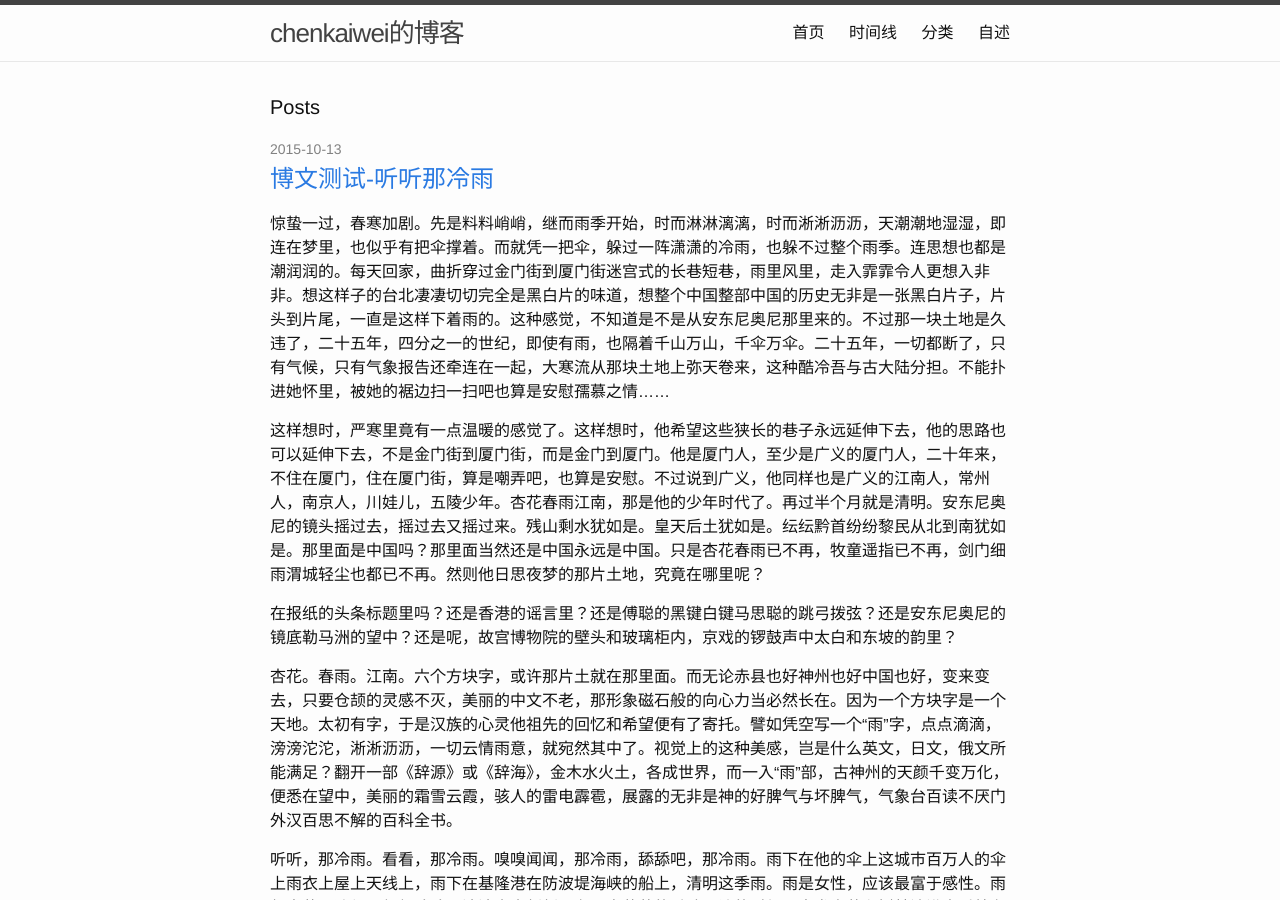
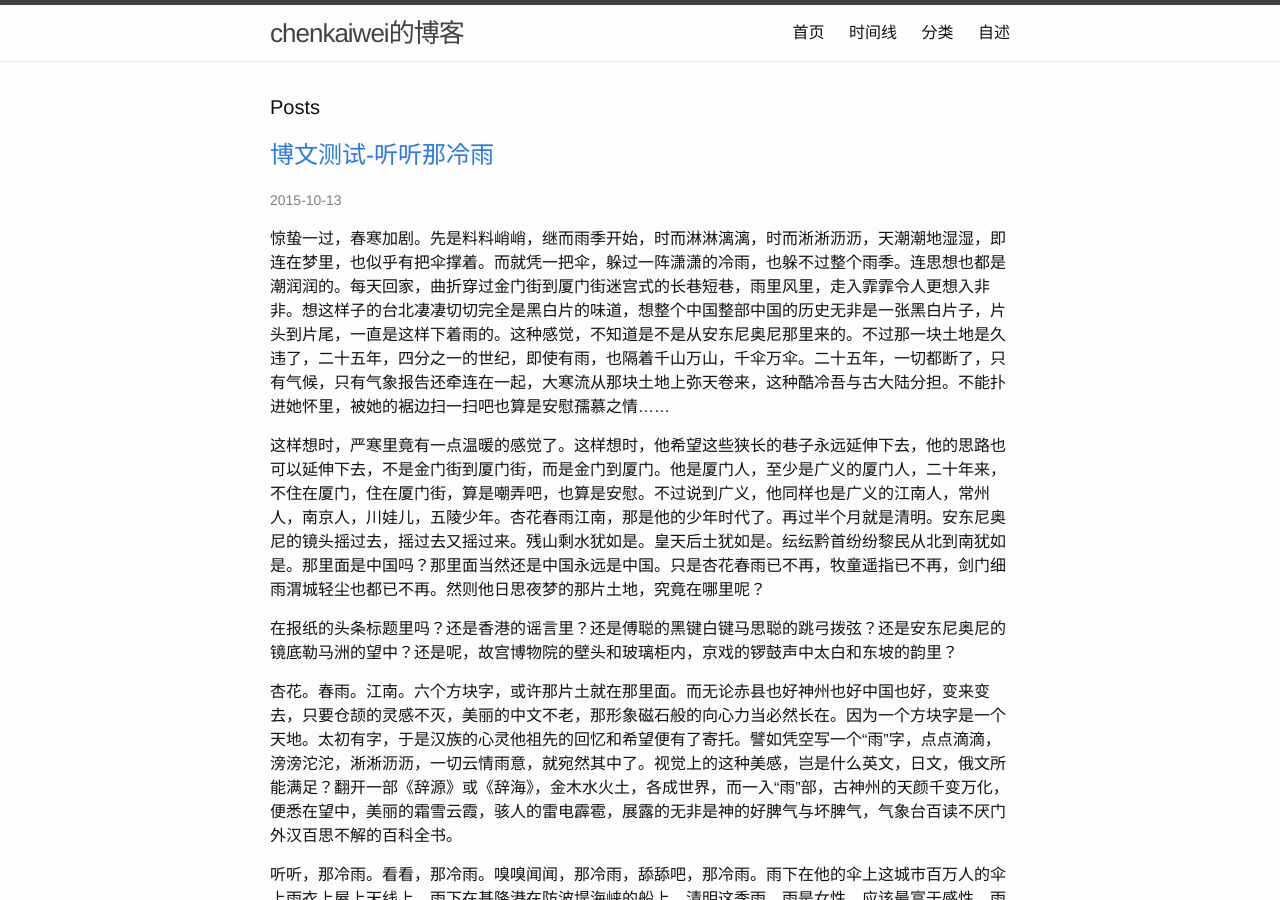
Before and after one commit to chenkaiwei/chenkaiwei.github.com, a Jekyll site: the page built from index.html, in a window 1280 px wide and 900 px high. Built offline with Jekyll 4.4.1, drawn with Linux system fonts in a browser that asks for light colours; some of the changed text lies outside the part shown.

Commit message:
日期格式，首页

```diff
--- a/index.html
+++ b/index.html
@@ -9,10 +9,10 @@ layout: default
   <ul class="post-list">
     {% for post in site.posts %}
       <li>
-        <span class="post-meta">{{ post.date | date: "%Y-%m-%d" }}</span>
         <h2>
           <a class="post-link" href="{{ post.url | prepend: site.baseurl }}">{{ post.title }}</a>
         </h2>
+        <span class="post-meta">{{ post.date | date: "%Y-%m-%d" }}</span>
         	<p>{{ post.excerpt }}……</p>
         <hr/>
       </li>
```
Also changed, not shown: 1 other file.
